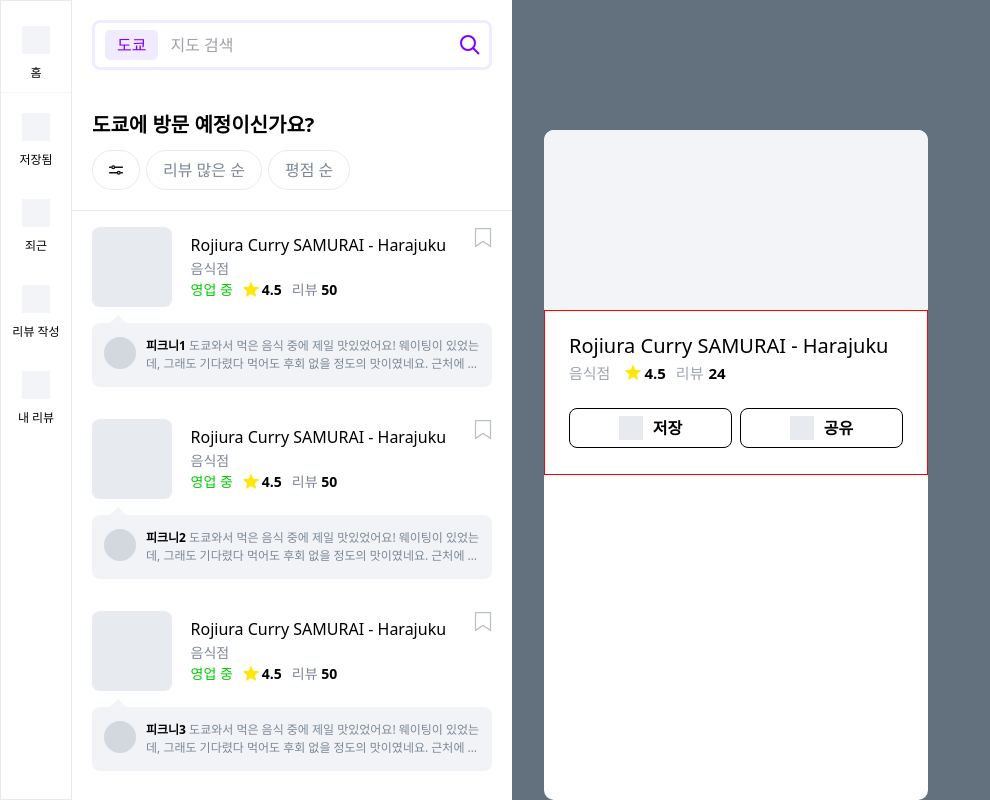
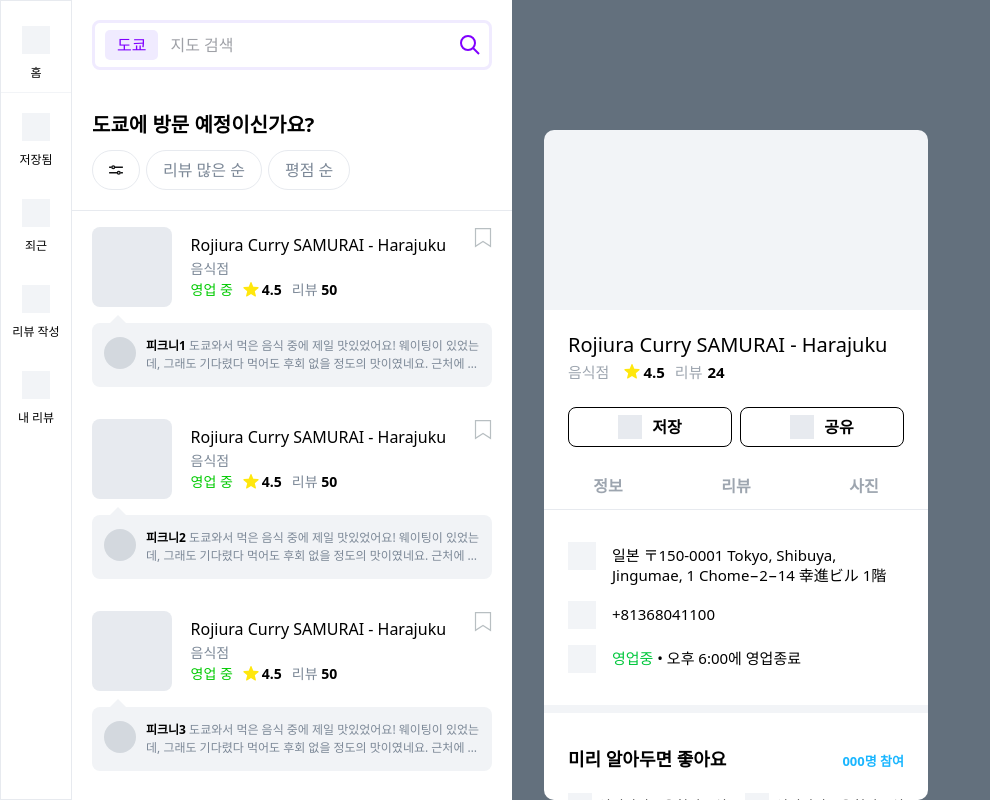
Before and after one commit to picnee/picnee_frontend, a Next.js app: page /map2 in a window 1280 px wide. Shown: the whole page, without its empty margins (0-990 px from the left). Built offline with nearby package versions, Linux system fonts and the light colour scheme.

Commit message:
Feat: [지도페이지] 선택된 리스트의 상세 페이지 UI 개발 중

```diff
--- /dev/null
+++ b/src/app/(route)/map2/_components/AboutPlace.tsx
@@ -0,0 +1,32 @@
+import Icon from "@/public/svgs/Icon";
+
+const AboutPlace = () => {
+  return (
+    <div className="pt-[32px] pb-[32px] pl-[24px] pr-[24px]">
+      <div className="flex gap-[16px] mb-[16px]">
+        <div className="w-[28px] h-[28px] bg-gray-100"></div>
+        <p className="font-400 text-base w-[292px] leading-5 mt-[3px]">
+          일본 〒150-0001 Tokyo, Shibuya, Jingumae, 1 Chome−2−14 幸進ビル 1階
+        </p>
+      </div>
+      <div className="flex gap-[16px] mb-[16px]">
+        <div className="w-[28px] h-[28px] bg-gray-100"></div>
+        <p className="font-400 text-base w-[292px] leading-5 mt-[3px]">
+          +81368041100
+        </p>
+      </div>
+      <div className="flex gap-[16px]">
+        <div className="w-[28px] h-[28px] bg-gray-100"></div>
+        <p className="font-400 text-base w-[258px] leading-5 mt-[3px]">
+          <span className="text-semantic-green">영업중</span> • 오후 6:00에
+          영업종료
+        </p>
+        <div>
+          <Icon iconName="downArrowStroke" />
+        </div>
+      </div>
+    </div>
+  );
+};
+
+export default AboutPlace;
--- a/src/app/(route)/map2/_components/DetailList.tsx
+++ b/src/app/(route)/map2/_components/DetailList.tsx
@@ -1,50 +1,30 @@
+import Tab from "@/components/common/tab/Tab";
+import { memo } from "react";
+import TipList from "./TipList";
+import InfoWithActions from "./InfoWithActions";
+import AboutPlace from "./AboutPlace";
 import CommonButton from "@/components/common/button/CommonButton";
-import Icon from "@/public/svgs/Icon";
-import { memo } from "react";
+import Button from "@/components/common/button/Button";
 
 const DetailList = () => {
   return (
-    <div className="w-[384px] h-[670px] 2xl:h-[778px] mt-[130px] ml-[32px] rounded-m bg-white overflow-scroll">
+    <div className="w-[384px] h-[670px] 2xl:h-[785px] mt-[130px] ml-[32px] rounded-m bg-white overflow-scroll">
       <div className="h-[180px] bg-gray-100"></div>
-
-      <div className="pt-[20px] pb-[10px] pl-[24px] pr-[24px] border border-red">
-        <p className="font-500 text-3xl">Rojiura Curry SAMURAI - Harajuku</p>
-        <div className="flex gap-[10px]">
-          <p className="font-500 text-gray-400 text-base mr-[5px]">음식점</p>
-          <div className="flex">
-            <div className="mt-[4px] mr-[3px]">
-              <Icon iconName="star" />
-            </div>
-            <p className="text-base font-600">4.5</p>
-          </div>
-          <div className="flex">
-            <p className="font-500 text-gray-400 text-base">리뷰</p>
-            <p className="text-base font-600 ml-[5px]">24</p>
-          </div>
-        </div>
-        <div className="flex gap-[8px] mt-[22px]">
-          <CommonButton
-            variant="ghost_btn"
-            width="164px"
-            height="40px"
-            hasIcon={true}
-            iconName=""
-          >
-            저장
-          </CommonButton>
-          <CommonButton
-            variant="ghost_btn"
-            width="164px"
-            height="40px"
-            hasIcon={true}
-            iconName=""
-          >
-            공유
-          </CommonButton>
-        </div>
+      <InfoWithActions />
+      <Tab list={["정보", "리뷰", "사진"]} />
+      <AboutPlace />
+      <div className="w-[384px] h-[8px] bg-gray-100"></div>
+      <TipList />
+      <div className="border-b-2 border-gray-100"></div>
+      <div className="pt-[28px] pl-[24px] pb-[28px] pr-[24px]">
+        <Button
+          variant="ghost_btn"
+          hasIcon={false}
+          text="리뷰 작성하기"
+          width="336px"
+          height="56px"
+        />
       </div>
-
-      <div></div>
     </div>
   );
 };
--- /dev/null
+++ b/src/app/(route)/map2/_components/InfoWithActions.tsx
@@ -0,0 +1,45 @@
+import CommonButton from "@/components/common/button/CommonButton";
+import Icon from "@/public/svgs/Icon";
+
+const InfoWithActions = () => {
+  return (
+    <div className="pt-[20px] pb-[10px] pl-[24px] pr-[24px]">
+      <p className="font-500 text-3xl">Rojiura Curry SAMURAI - Harajuku</p>
+      <div className="flex gap-[10px]">
+        <p className="font-500 text-gray-400 text-base mr-[5px]">음식점</p>
+        <div className="flex">
+          <div className="mt-[4px] mr-[3px]">
+            <Icon iconName="star" />
+          </div>
+          <p className="text-base font-600">4.5</p>
+        </div>
+        <div className="flex">
+          <p className="font-500 text-gray-400 text-base">리뷰</p>
+          <p className="text-base font-600 ml-[5px]">24</p>
+        </div>
+      </div>
+      <div className="flex gap-[8px] mt-[22px]">
+        <CommonButton
+          variant="ghost_btn"
+          width="164px"
+          height="40px"
+          hasIcon={true}
+          iconName=""
+        >
+          저장
+        </CommonButton>
+        <CommonButton
+          variant="ghost_btn"
+          width="164px"
+          height="40px"
+          hasIcon={true}
+          iconName=""
+        >
+          공유
+        </CommonButton>
+      </div>
+    </div>
+  );
+};
+
+export default InfoWithActions;
--- /dev/null
+++ b/src/app/(route)/map2/_components/TipList.tsx
@@ -0,0 +1,117 @@
+import RoundButton from "@/components/common/button/RoundButton";
+import { useState } from "react";
+
+const dummyList = [
+  {
+    icon: "",
+    content: "일이삼사오육칠팔구십",
+  },
+  {
+    icon: "",
+    content: "일이삼사오육칠팔구십",
+  },
+  {
+    icon: "",
+    content: "일이삼사오육칠팔구십",
+  },
+  {
+    icon: "",
+    content: "일이삼사오육칠팔구십",
+  },
+  {
+    icon: "",
+    content: "일이삼사오육칠팔구십",
+  },
+  {
+    icon: "",
+    content: "일이삼사오육칠팔구십",
+  },
+  {
+    icon: "",
+    content: "일이삼사오육칠팔구십",
+  },
+  {
+    icon: "",
+    content: "일이삼사오육칠팔구십",
+  },
+];
+
+const TipList = () => {
+  const [showAllList, setShowAllList] = useState<boolean>(false);
+  return (
+    <>
+      <div
+        className={` ${
+          !showAllList ? "overflow-hidden h-[240px]" : "h-[auto]"
+        } pt-[32px] pb-[12px] pl-[24px] pr-[24px]`}
+      >
+        <div className="flex justify-between mb-[20px]">
+          <p className="font-600 text-2xl">미리 알아두면 좋아요</p>
+          <p className="font-600 text-xs text-primary-skyblue-400 mt-[6px]">
+            000명 참여
+          </p>
+        </div>
+
+        {dummyList.map((item, index) => (
+          <div
+            key={index}
+            className={`flex justify-between ${
+              index === 1 ? "mb-[28px]" : "mb-[12px]"
+            } `}
+          >
+            <div>
+              <div className="flex gap-[6px]">
+                <div
+                  className={`w-[24px] h-[24px] ${
+                    index === 3 && !showAllList
+                      ? "bg-gradient-to-t from-white/0 to-gray-100/100"
+                      : "bg-gray-100"
+                  }`}
+                ></div>
+                <p
+                  className={`mt-[2px] text-sm ${
+                    index === 3 && !showAllList
+                      ? "bg-gradient-to-t from-white via-gray-500 to-black bg-clip-text text-transparent"
+                      : ""
+                  }`}
+                >
+                  {item.content}
+                </p>
+              </div>
+            </div>
+            <div>
+              <div className="flex gap-[6px]">
+                <div
+                  className={`w-[24px] h-[24px] ${
+                    index === 3 && !showAllList
+                      ? "bg-gradient-to-t from-white/0 to-gray-100/100"
+                      : "bg-gray-100"
+                  }`}
+                ></div>
+                <p
+                  className={`mt-[2px] text-sm ${
+                    index === 3 && !showAllList
+                      ? "bg-gradient-to-t from-white via-gray-500 to-black bg-clip-text text-transparent"
+                      : ""
+                  }`}
+                >
+                  {item.content}
+                </p>
+              </div>
+            </div>
+          </div>
+        ))}
+      </div>
+      <div className="flex justify-center">
+        <div
+          className="mb-[20px]"
+          onClick={() => setShowAllList((prev) => !prev)}
+        >
+          <RoundButton hasIcon={true} />
+        </div>
+      </div>
+    </>
+  );
+};
+
+export default TipList;
--- a/src/components/common/tab/Tab.tsx
+++ b/src/components/common/tab/Tab.tsx
@@ -11,9 +11,9 @@ const Tab = ({ list }: { list: string[] }) => {
         <p
           key={item}
           className={`font-600 ${
-            selectedTab === item ? "text-skyblue" : "text-gray-400"
-          } text-lg pb-[10px] cursor-pointer hover:text-skyblue ${
-            selectedTab === item && "border-b-2 border-b-skyblue"
+            selectedTab === item ? "text-primary-skyblue-400" : "text-gray-400"
+          } text-lg pb-[10px] cursor-pointer hover:text-primary-skyblue-400 ${
+            selectedTab === item && "border-b-2 border-b-primary-skyblue-400"
           }`}
           onClick={() => handleTab(item)}
         >
```
